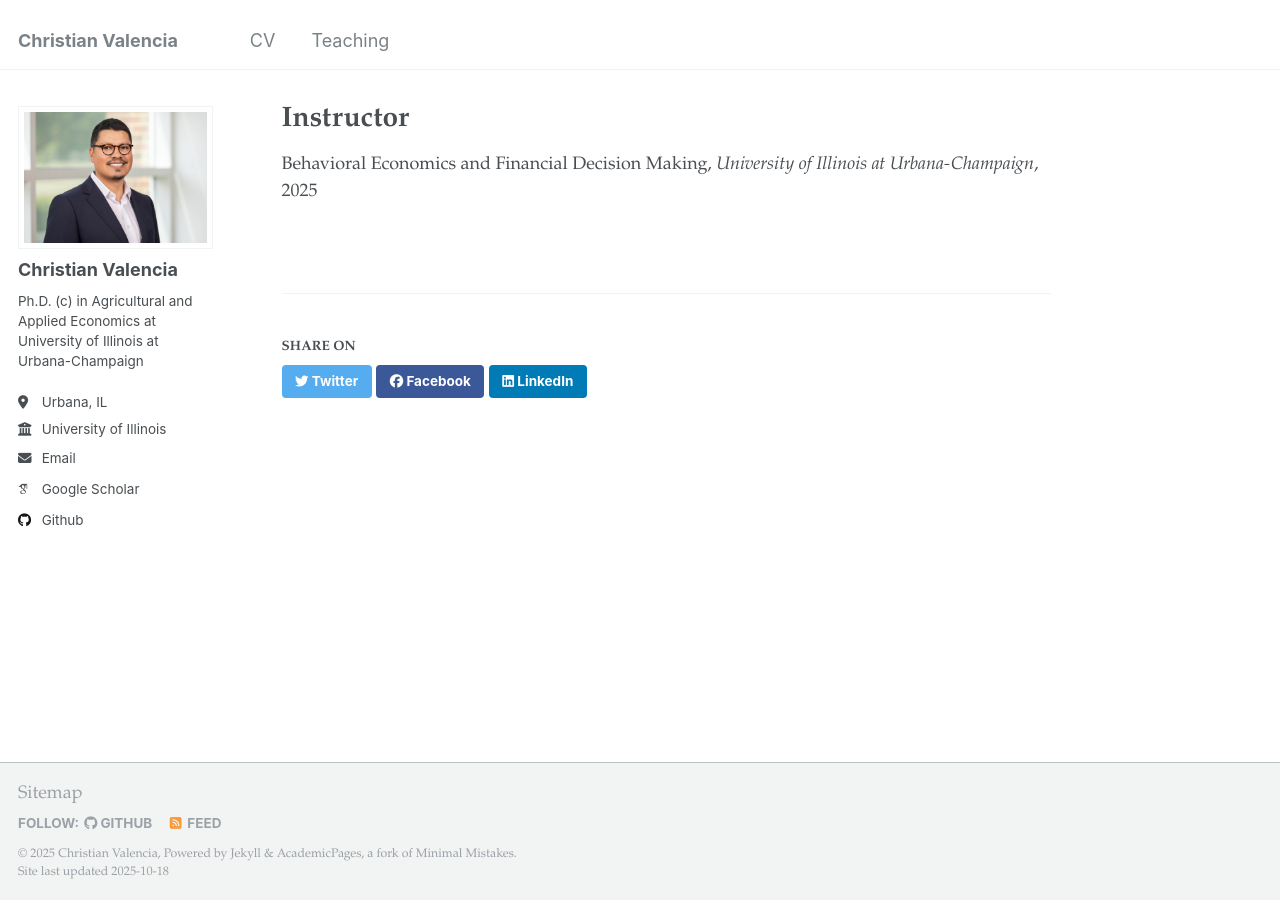
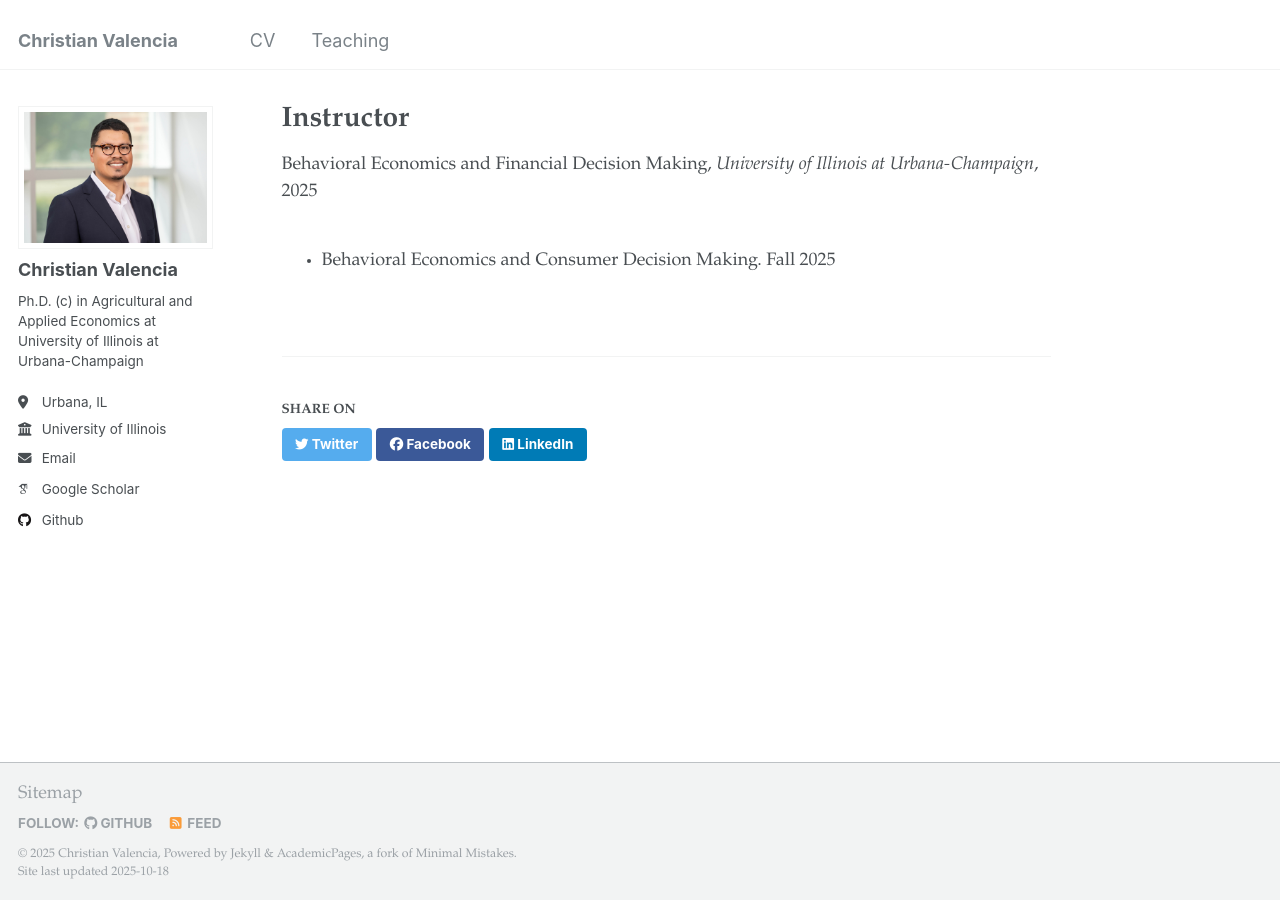
Before and after one commit to valenciac/valenciac.github.io, a Jekyll site: the page built from _teaching/2015-spring-teaching-2.md, in a window 1280 px wide. Built offline with Jekyll 4.4.1, drawn with Linux system fonts in a browser that asks for light colours; some web fonts are replaced; a file with an impossible date is left out.

Commit message:
Update 2015-spring-teaching-2.md

```diff
--- a/_teaching/2015-spring-teaching-2.md
+++ b/_teaching/2015-spring-teaching-2.md
@@ -7,3 +7,4 @@ venue: "University of Illinois at Urbana-Champaign"
 date: 2025-01-01
 location: "Urbana, United States"
 ---
+- Behavioral Economics and Consumer Decision Making. Fall 2025
```
